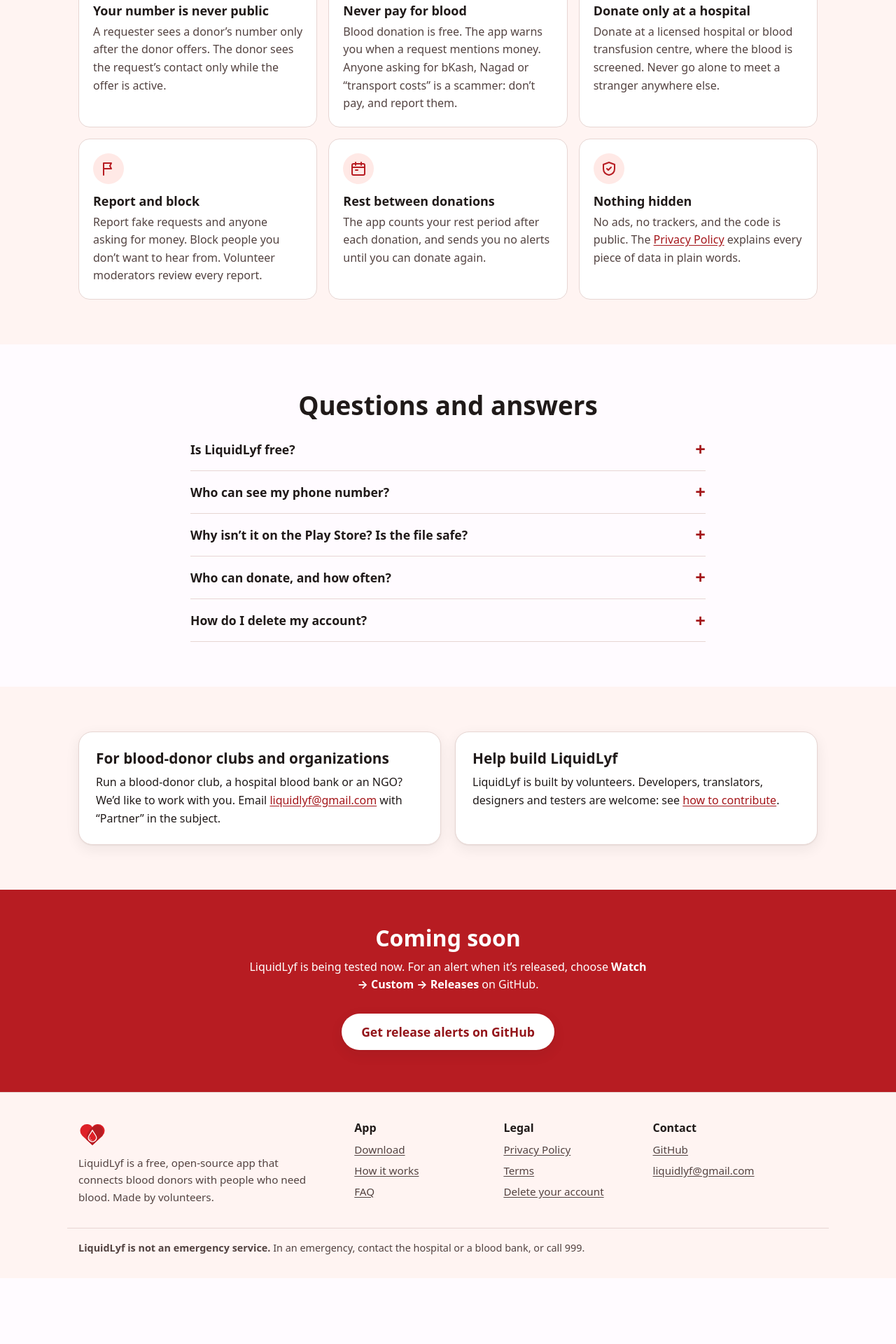
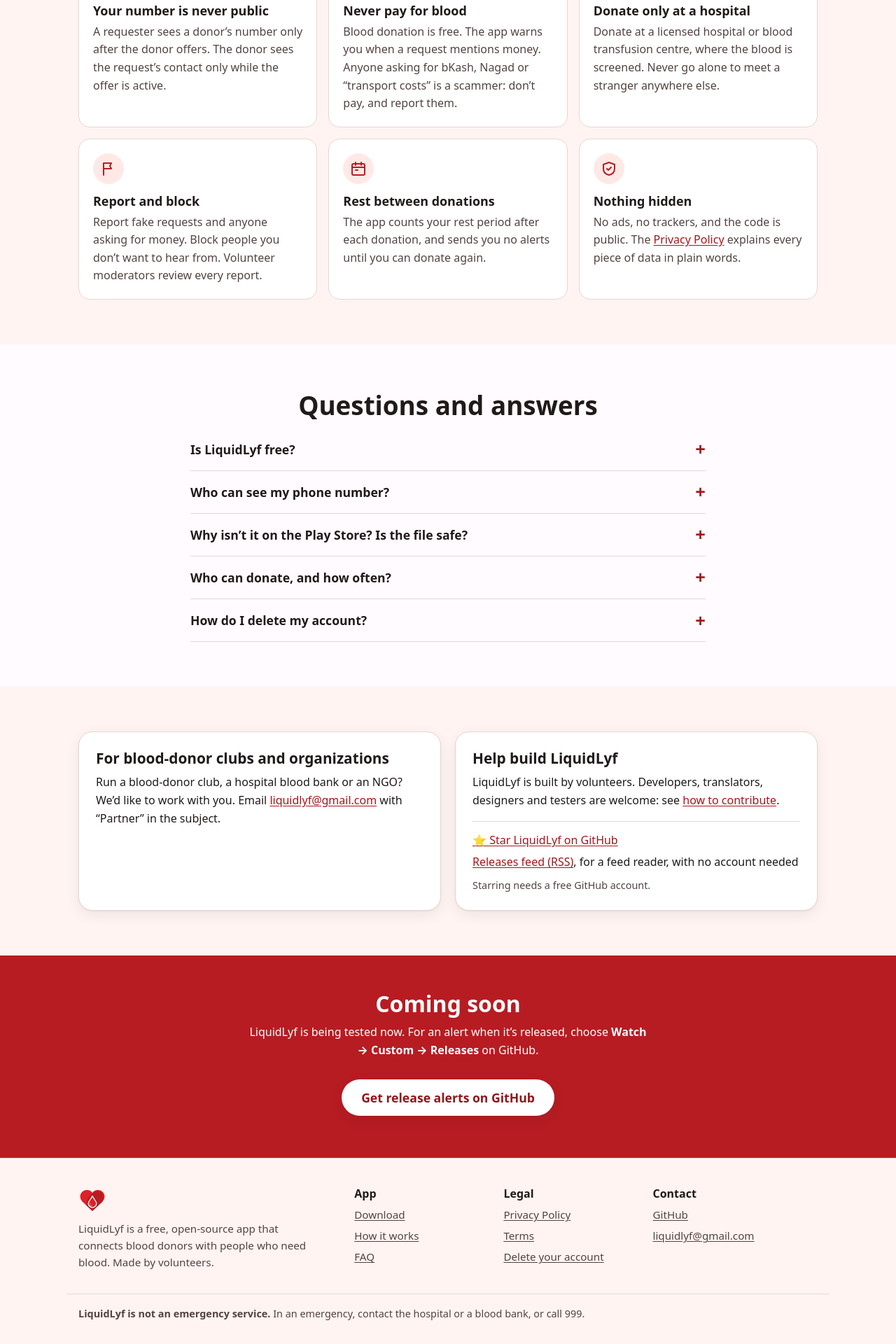
Before and after one commit to liquidlyf/liquidlyf.github.io, a Jekyll site: the page built from index.html, in a window 1280 px wide. Shown: the part 1745-3665 px from the top of the page at 70% size. Built offline with Jekyll 4.4.1, drawn with Linux system fonts in a browser that asks for light colours; before the commit the page ends 3571 px from its top, so only the background shows below that.

Commit message:
Support links: Star on GitHub and the releases feed (RSS), EN + BN; built from app repo fcca674
Signed-off-by: AZMINUR RAHMAN <97751681+azminur2856@users.noreply.github.com>

```diff
--- a/assets/site.css
+++ b/assets/site.css
@@ -306,6 +306,8 @@ html[lang="bn"] .hero h1 { line-height: 1.3; letter-spacing: 0; }
 .card h2 { font-size: 1.3rem; text-align: left; margin: 0 0 0.5rem; }
 .card p { margin: 0; }
 .card p + p { margin-top: 0.75rem; }
+.card .links { display: grid; gap: 0.35rem; margin: 1rem 0 0; padding: 0.9rem 0 0; border-top: 1px solid var(--line); list-style: none; }
+.card .note { margin-top: 0.5rem; color: var(--muted); font-size: 0.9rem; }
 
 .steps { display: grid; gap: 1.1rem; margin: 0; padding: 0; list-style: none; }
 .steps li { display: flex; gap: 14px; align-items: flex-start; }
--- a/bn/index.html
+++ b/bn/index.html
@@ -182,6 +182,12 @@ description: LiquidLyf একটা ফ্রি অ্যান্ড্রয
       <p>স্বেচ্ছাসেবকেরা মিলে LiquidLyf বানাচ্ছেন। ডেভেলপার, অনুবাদক, ডিজাইনার, টেস্টার, সবাইকে
         স্বাগতম। <a href="https://github.com/liquidlyf/LiquidLyf/blob/HEAD/CONTRIBUTING.md">কীভাবে
         যুক্ত হবেন</a> দেখুন (ইংরেজিতে)।</p>
+            <ul class="links">
+        <li><a href="https://github.com/liquidlyf/LiquidLyf">⭐ GitHub-এ LiquidLyf-কে স্টার দিন</a></li>
+        <li><a href="https://github.com/liquidlyf/LiquidLyf/releases.atom" type="application/atom+xml">রিলিজের
+          ফিড (RSS)</a>, ফিড রিডারের জন্য, কোনো অ্যাকাউন্ট লাগবে না</li>
+      </ul>
+      <p class="note">স্টার দিতে একটা ফ্রি GitHub অ্যাকাউন্ট লাগবে।</p>
     </div>
   </div>
 </section>
--- a/index.html
+++ b/index.html
@@ -181,6 +181,12 @@ description: LiquidLyf is a free Android app that alerts blood donors near the h
       <p>LiquidLyf is built by volunteers. Developers, translators, designers and testers are welcome:
         see <a href="https://github.com/liquidlyf/LiquidLyf/blob/HEAD/CONTRIBUTING.md">how to
         contribute</a>.</p>
+            <ul class="links">
+        <li><a href="https://github.com/liquidlyf/LiquidLyf">⭐ Star LiquidLyf on GitHub</a></li>
+        <li><a href="https://github.com/liquidlyf/LiquidLyf/releases.atom" type="application/atom+xml">Releases
+          feed (RSS)</a>, for a feed reader, with no account needed</li>
+      </ul>
+      <p class="note">Starring needs a free GitHub account.</p>
     </div>
   </div>
 </section>
```
